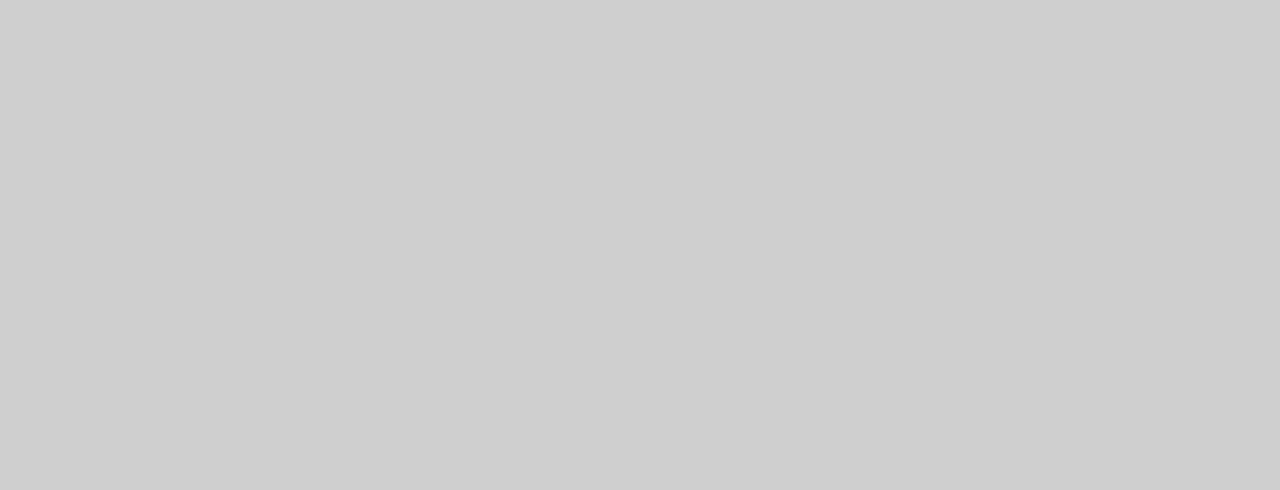
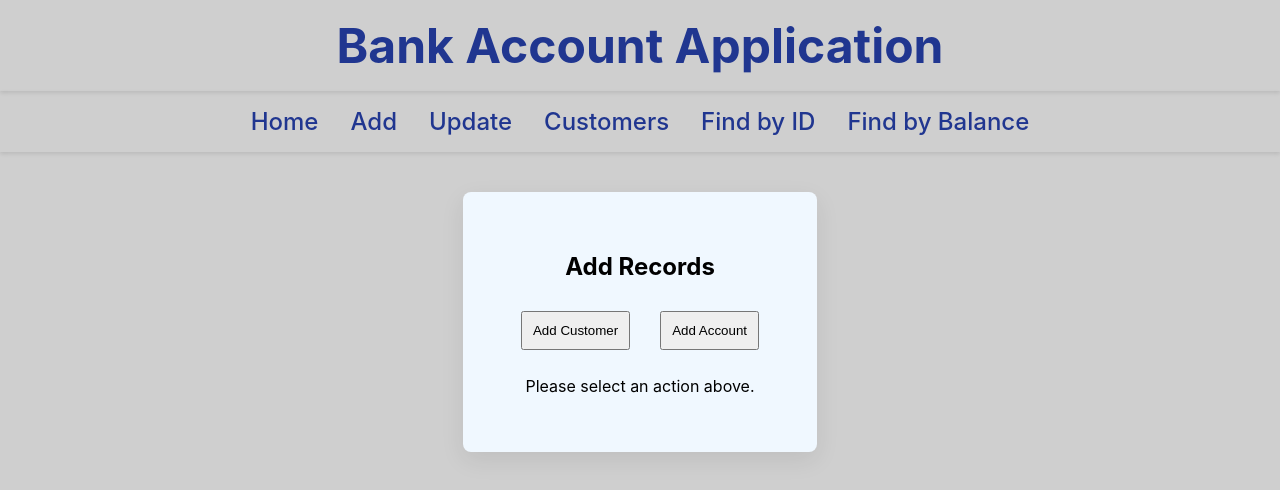
Before and after one commit to pateld-git/bank-account-customer-mgmt, a React (Create React App) app in the folder bank-web-development/: page /add in a window 1280 px wide. Before the commit this address had no page. Shown: the top 490 px of the page. Built offline with nearby package versions, Linux system fonts and the light colour scheme.

Commit message:
React routing

```diff
--- a/bank-web-development/src/App.js
+++ b/bank-web-development/src/App.js
@@ -1,13 +1,19 @@
-import { Routes, Route } from 'react-router-dom';
+import { Routes, Route, Navigate } from 'react-router-dom';
+import { ROUTES } from "./constants/Routes";
 import './App.css';
-import Home from './pages/Home.jsx';
+import Update from './components/pages/Update/Update';
 
 function App() {
   return (
     <div className="App">
       <Routes>
-        <Route path="/" element={<Home />}></Route>
-        <Route path="/home" element={<Home />}></Route>
+        {/* Map through the object values to generate routes */}
+        {Object.values(ROUTES).map((route) => (
+          <Route key={route.path} path={route.path} element={route.element} />
+        ))}
+        <Route path="/home" element={ROUTES.HOME.element} />
+        <Route path="/update/:type/:id" element={<Update />} />
+        <Route path="*" element={<Navigate to={ROUTES.HOME.path} replace />} />
       </Routes>
     </div >
   );
--- /dev/null
+++ b/bank-web-development/src/constants/Routes.js
@@ -0,0 +1,31 @@
+import Home from "../components/pages/Home/Home";
+import AddPage from "../components/pages/Add/Add";
+import UpdatePage from "../components/pages/Update/Update";
+import FindByIdPage from "../components/pages/FindById/FindByIdPage";
+import FindByBalancePage from "../components/pages/FindByBalance/FindByBalancePage";
+import CustomersPage from "../components/pages/Customers/CustomerPage";
+
+
+/**
+ * Configuration object for application routing.
+ * Defines the path, navigation label, and component element for each route.
+ *
+ * @typedef {Object} ROUTES
+ * @property {string} path - The URL path for the route.
+ * @property {string} label - The display name for navigation links.
+ * @property {JSX.Element} element - The React component to render for this route.
+ */
+
+/**
+ * The collection of all available routes in the application.
+ * @type {Object.<string, RouteConfig>}
+ */
+
+export const ROUTES = {
+    HOME: { path: "/", label: "Home", element: <Home /> },
+    ADD: { path: "/add", label: "Add", element: <AddPage /> },
+    UPDATE: { path: "/updated", label: "Update", element: <UpdatePage /> },
+    CUSTOMERS: { path: "/customers", label: "Customers", element: <CustomersPage /> },
+    FIND_BY_ID: { path: "/find-by-id", label: "Find by ID", element: <FindByIdPage /> },
+    FIND_BY_BALANCE: { path: "/find-by-balance", label: "Find by Balance", element: <FindByBalancePage /> },
+};
```
